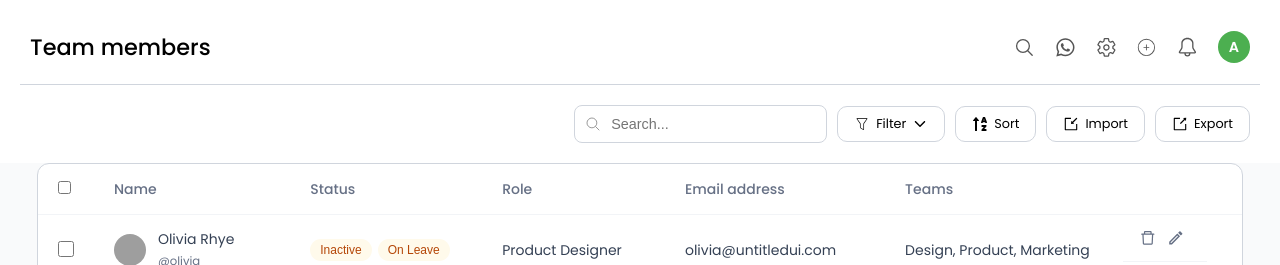
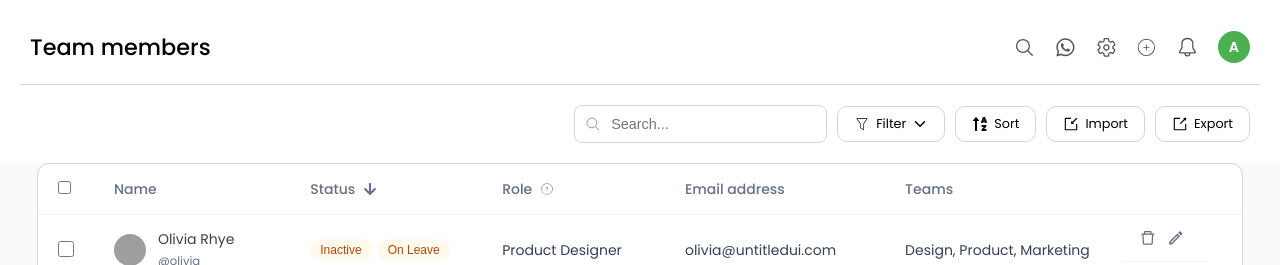
Before and after one commit to rameessiyad/team-members-listing, a React (Vite) app: page / in a window 1280 px wide. Shown: the top 265 px of the page. Built offline with nearby package versions, Linux system fonts and the light colour scheme; grey boxes are pictures that could not be loaded.

Commit message:
fix: header icons

```diff
--- a/src/components/TeamTable/TeamTable.scss
+++ b/src/components/TeamTable/TeamTable.scss
@@ -26,6 +26,12 @@
   th {
     font-weight: 500;
     color: $gray-500;
+  }
+
+  .header-flex {
+    display: flex;
+    align-items: center;
+    gap: 8px;
   }
 
   .name-cell {
--- a/src/components/TeamTable/TeamTable.tsx
+++ b/src/components/TeamTable/TeamTable.tsx
@@ -2,6 +2,8 @@
 import React, { useRef, useState, useEffect } from "react";
 import { teamMembers as initialData } from "../../data/teamMembers";
 import type { TeamMember } from "../../types/team";
+import { CiCircleQuestion } from "react-icons/ci";
+import { FaArrowDown } from "react-icons/fa";
 import TeamRow from "./TeamRow";
 import StatusPopup from "../StatusPopup/StatusPopup";
 import { Pagination } from "./Pagination";
@@ -17,12 +19,11 @@ const TeamTable: React.FC = () => {
 
   const buttonRef = useRef<HTMLButtonElement | null>(null);
 
-  // Calculate items per page based on screen height
   const calculateItemsPerPage = () => {
-    const rowHeight = 60; // approx height of one row including padding
-    const headerHeight = 50; // table header height
-    const footerHeight = 50; // pagination/footer height
-    const padding = 40; // extra padding/margin
+    const rowHeight = 60;
+    const headerHeight = 50;
+    const footerHeight = 50;
+    const padding = 40;
     const availableHeight =
       window.innerHeight - headerHeight - footerHeight - padding;
     const perPage = Math.floor(availableHeight / rowHeight);
@@ -89,8 +90,18 @@ const TeamTable: React.FC = () => {
               />
             </th>
             <th>Name</th>
-            <th>Status</th>
-            <th>Role</th>
+            <th>
+              <div className="header-flex">
+                Status
+                <FaArrowDown />
+              </div>
+            </th>
+            <th>
+              <div className="header-flex">
+                Role
+                <CiCircleQuestion />
+              </div>
+            </th>
             <th>Email address</th>
             <th>Teams</th>
             <th></th>
```
